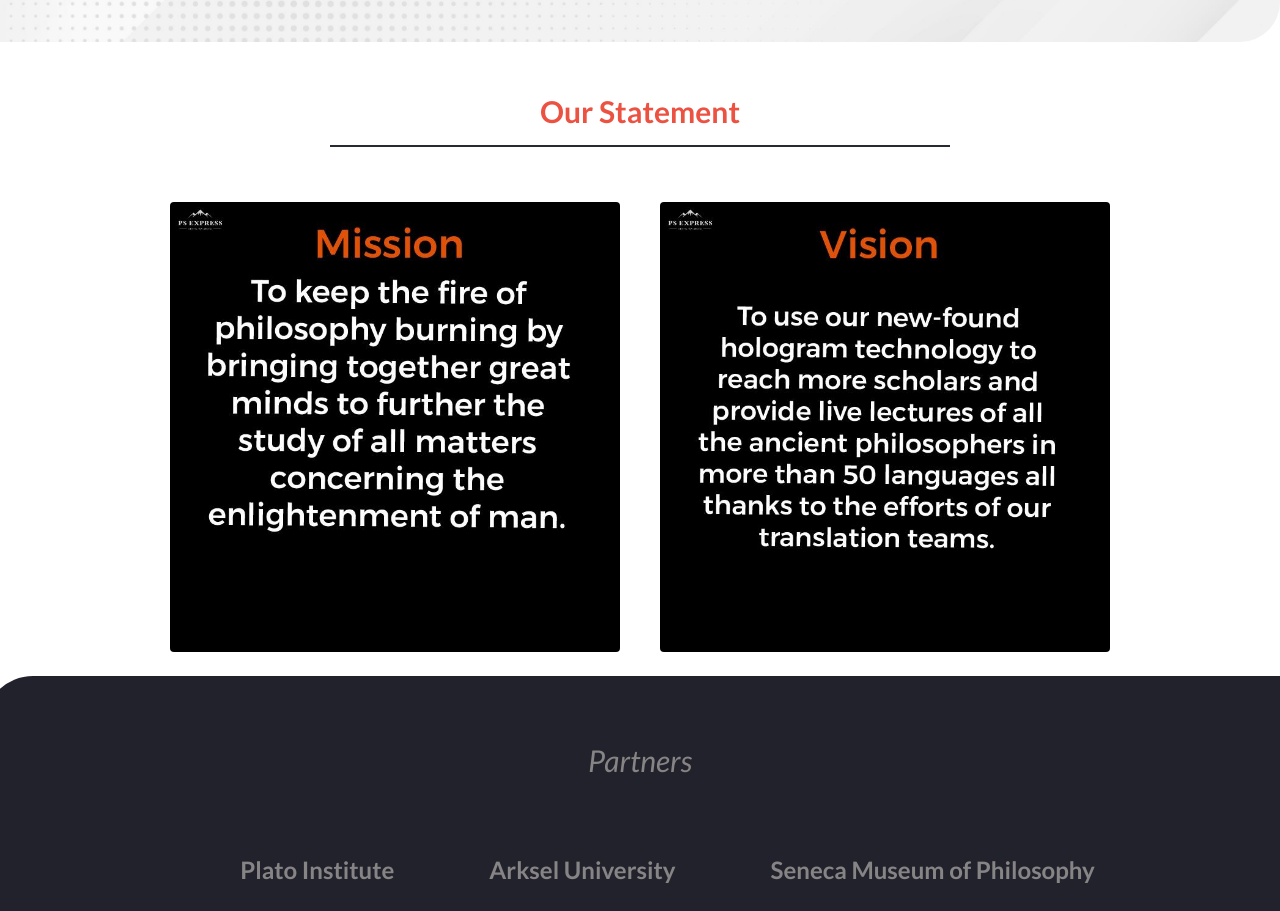
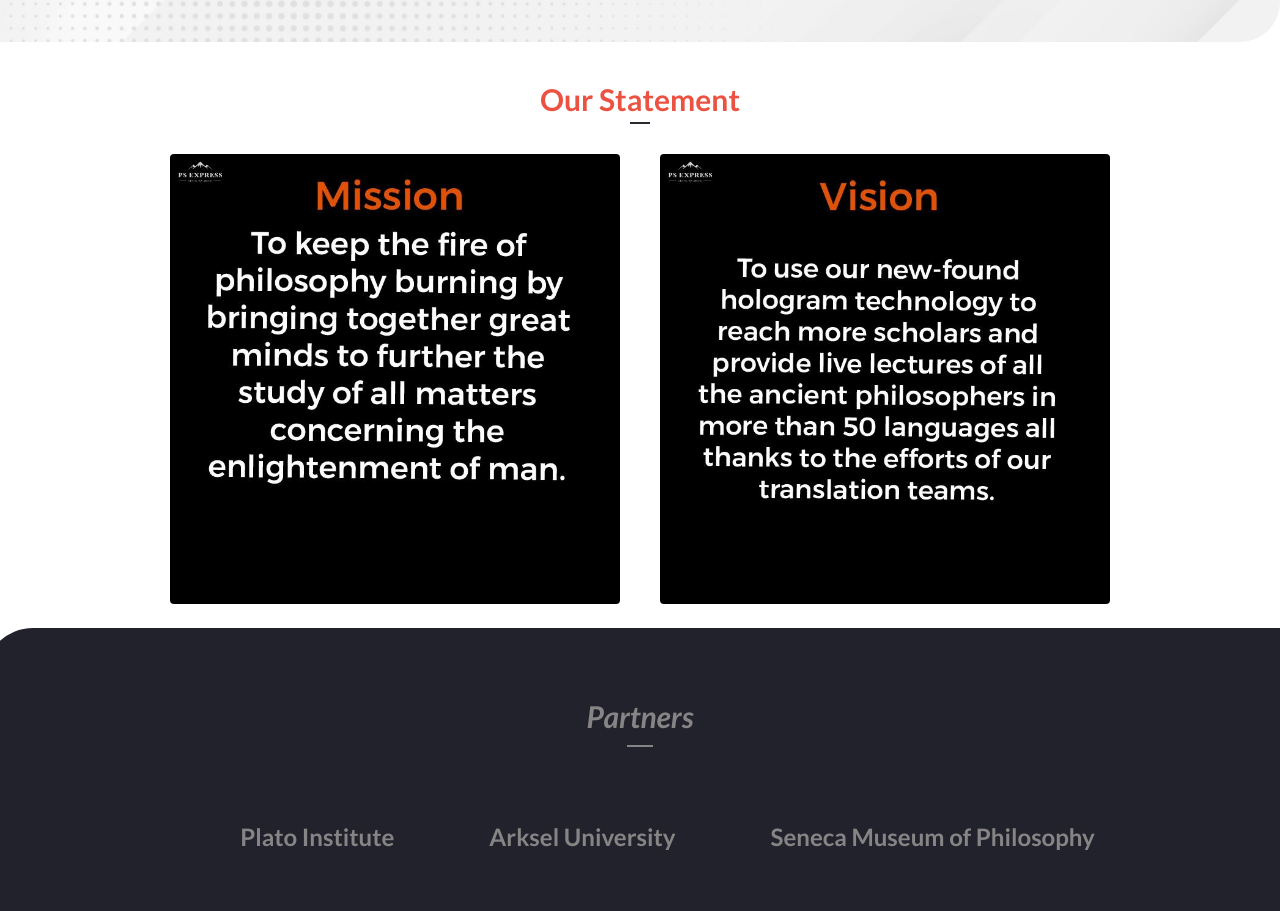
Before and after one commit to godiarksel/capstone-alpha-one, a website: page about.html in a window 1280 px wide. Shown: the part 779-1690 px from the top of the page. Drawn offline with nearby package versions, Linux system fonts and the light colour scheme; a web font is replaced by a local one.

Commit message:
Make style adjustments

```diff
--- a/about.html
+++ b/about.html
@@ -59,9 +59,10 @@
   </section>
 
   <section class="statement d-flex flex-column">
-    <h2 class="text-center p-3 ml-auto mr-auto">
+    <div class=" Ostate text-center ml-auto mr-auto">
       Our Statement
-    </h2>
+      <hr class="our-state"/>
+    </div>
     <div class="statement__container">
       <img class="rounded" src="./images/mission.jpg" alt="mission">
       <img class="rounded" src="./images/vision.jpg" alt="vision">
@@ -70,9 +71,10 @@
 
   </section>
   <section class="partners">
-    <h2 class="text-center p-3 ml-auto mr-auto">
+    <div class=" partner-title text-center p-3 ml-auto mr-auto">
       Partners
-    </h2>
+      <hr class="partner"/>
+    </div>
     <ul class="partners__list d-flex align-items-center justify-content-center">
       <li> Plato Institute </li>
       <li>Arksel University</li>
--- a/css/aboutsection.css
+++ b/css/aboutsection.css
@@ -47,14 +47,19 @@
   margin-left: 70px;
 }
 
-.statement h2 {
+.Ostate {
   color: var(--font-color-two);
   font-size: 18px;
   font-weight: 600;
-  border-bottom: 2px solid var(--font-color-one);
   width: 50%;
   margin-top: 15px;
-  margin-bottom: 35px;
+  margin-bottom: 10px;
+}
+
+.our-state {
+  width: 8%;
+  margin: 0 auto;
+  border: 1px solid var(--font-color-one);
 }
 
 .about__enq {
@@ -80,11 +85,17 @@
   padding: 25px;
 }
 
-.partners h2 {
+.partner-title {
   font-size: 20px;
-  font-weight: 500;
+  font-weight: 600;
   font-family: lato, sans-serif;
   font-style: italic;
+}
+
+.partner {
+  width: 6%;
+  margin: 6px auto;
+  border: 1px solid var(--font-color-partner);
 }
 
 .partners__list li {
@@ -146,8 +157,12 @@
     text-align: center;
   }
 
-  .statement h2 {
+  .Ostate {
     font-size: 30px;
+  }
+
+  .our-state {
+    width: 3%;
   }
 
   .statement__container {
@@ -160,17 +175,20 @@
     height: 450px;
     max-width: 50%;
     margin: 20px;
-
-    /* padding: 50px; */
   }
 
   .partners {
     padding: 50px;
   }
 
-  .partners h2 {
+  .partner-title {
     margin-left: 290px;
     font-size: 30px;
+    font-weight: 600;
+  }
+
+  .partner {
+    width: 2%;
   }
 
   .partners__list {
--- a/css/navsection.css
+++ b/css/navsection.css
@@ -1,3 +1,4 @@
+
 .open-menu {
   margin: 10px 20px;
   height: 25px;
@@ -116,6 +117,10 @@
   .navigation__list {
     display: none;
   }
+
+  .logIn {
+    display: none;
+  }
 }
 
 @media screen and (min-width: 768px) {
--- a/speakers.js
+++ b/speakers.js
@@ -28,7 +28,7 @@ const speakerInfo = [
     img: './images/seneca.png',
     name: 'Seneca',
     title: 'Roman Philosopher',
-    description: `Lucius Annaeus Seneca the Younger, usually known as Seneca, was a Roman Stoic philosopher,
+    description: `Lucius Annaeus Seneca the Younger, was a Roman Stoic philosopher,
                  statesman, dramatist, and, in one work, satirist, from the post-Augustan age of Latin literature.
                  Seneca was born in Cordoba in Hispania, and raised in Rome, where he was trained in rhetoric and philosophy.`,
   },
@@ -46,7 +46,7 @@ let speakerCards = '';
 
 for (let i = 0; i < speakerInfo.length; i += 1) {
   speakerCards += `
-  <article class="speakers__container__content d-flex align-items-center p-2 m-2">
+  <article class="speakers__container__content d-flex align-items-center m-2 p-1">
   <img src="${speakerInfo[i].img}" alt="${speakerInfo[i].name}">
   <div class="d-flex flex-column justify-content-center">
     <h3>
```
Also changed, not shown: css/programsection.css (+15 -6 lines), css/speakersection.css (+12 -5 lines), index.html (+6 -4 lines), images/dark-bg.jpg (added).
